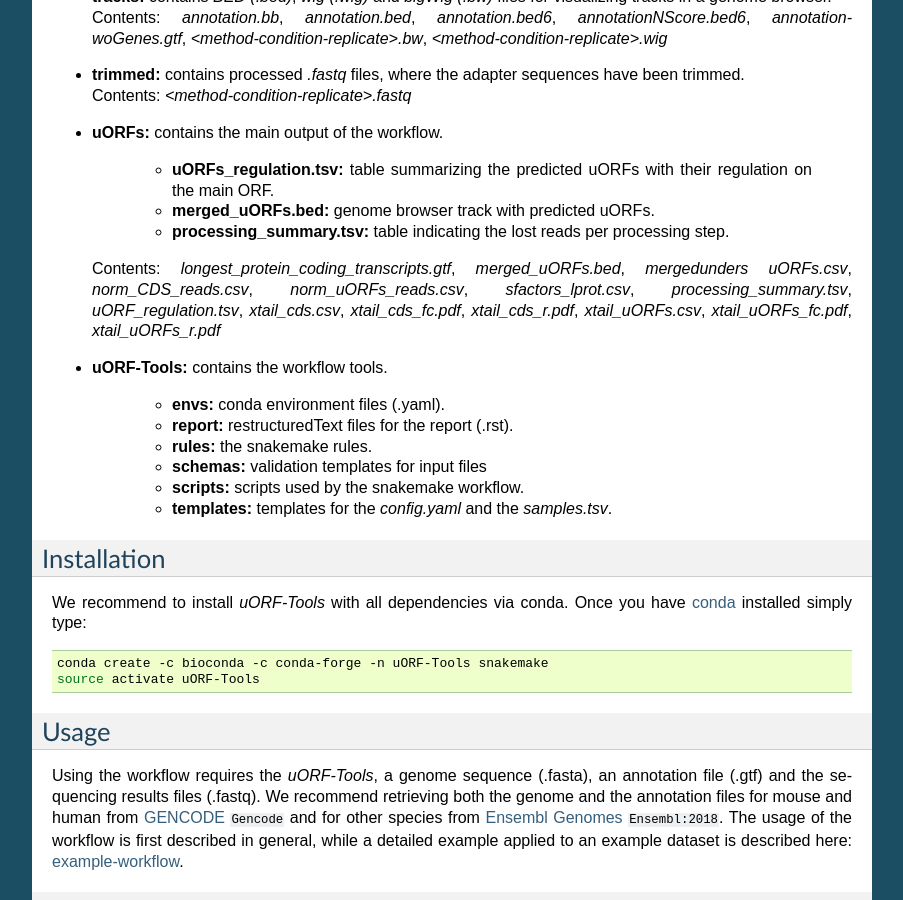
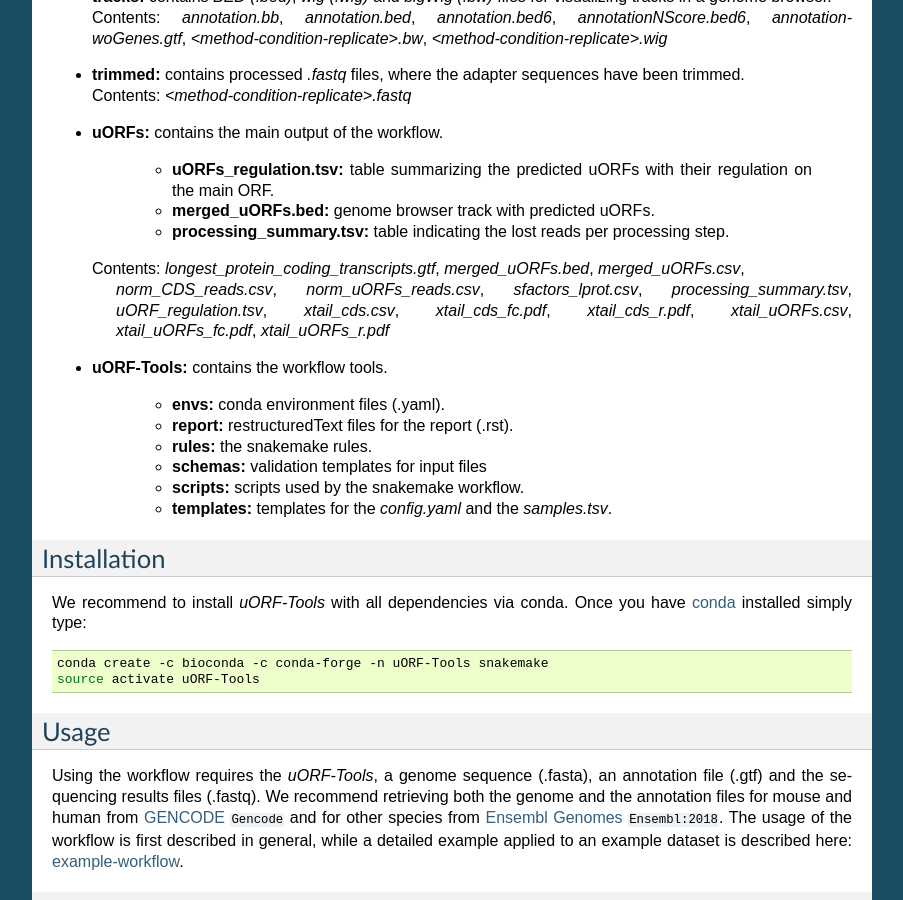
Before and after one commit to RickGelhausen/uORF-Tools_ReadTheDocs, a Sphinx documentation site: the page built from docs/source/overview.rst, in a window 1280 px wide and 900 px high, scrolled down 2380 px. Shown: the whole window, without its empty margins (198-1101 px from the left). Built offline with Sphinx 7.4.7, drawn with Linux system fonts in a browser that asks for light colours; cross-references to code outside the pages are shown as plain code; some of the changed lines change nothing that is shown.

Commit message:
Completing directory table

```diff
--- a/docs/source/overview.rst
+++ b/docs/source/overview.rst
@@ -81,7 +81,8 @@ The output is written to a directory structure that corresponds to the workflow
 	- **merged_uORFs.bed:** genome browser track with predicted uORFs.
 	- **processing_summary.tsv:** table indicating the lost reads per processing step.
 
-  | Contents: *longest_protein_coding_transcripts.gtf*, *merged_uORFs.bed*, *merged\unders uORFs.csv*, *norm_CDS_reads.csv*, *norm_uORFs_reads.csv*, *sfactors_lprot.csv*, *processing_summary.tsv*, *uORF_regulation.tsv*, *xtail_cds.csv*, *xtail_cds_fc.pdf*, *xtail_cds_r.pdf*, *xtail_uORFs.csv*, *xtail_uORFs_fc.pdf*, *xtail_uORFs_r.pdf*
+  | Contents: *longest_protein_coding_transcripts.gtf*, *merged_uORFs.bed*, *merged_uORFs.csv*,
+  |           *norm_CDS_reads.csv*, *norm_uORFs_reads.csv*, *sfactors_lprot.csv*, *processing_summary.tsv*, *uORF_regulation.tsv*, *xtail_cds.csv*, *xtail_cds_fc.pdf*, *xtail_cds_r.pdf*, *xtail_uORFs.csv*, *xtail_uORFs_fc.pdf*, *xtail_uORFs_r.pdf*
 
 • **uORF-Tools:** contains the workflow tools.
 
```
